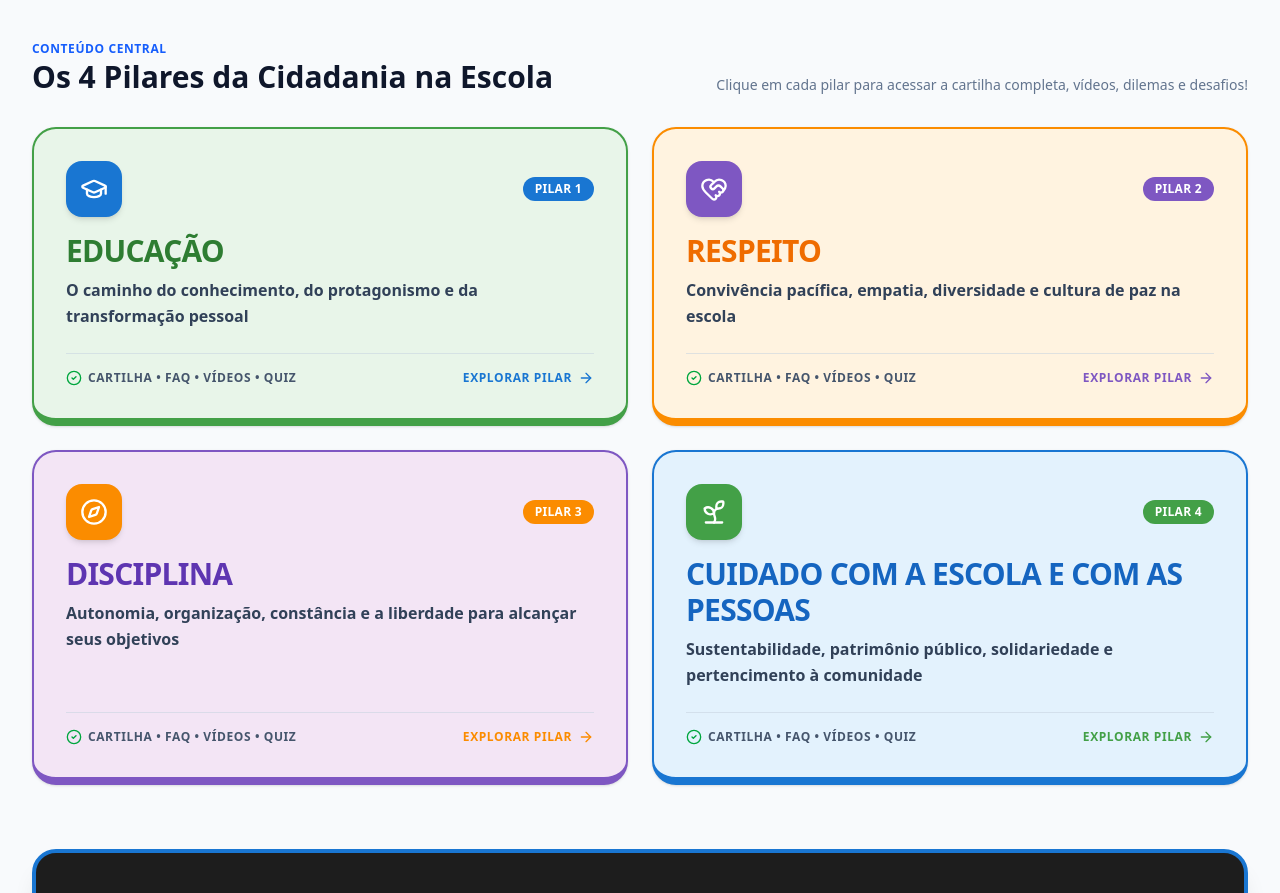
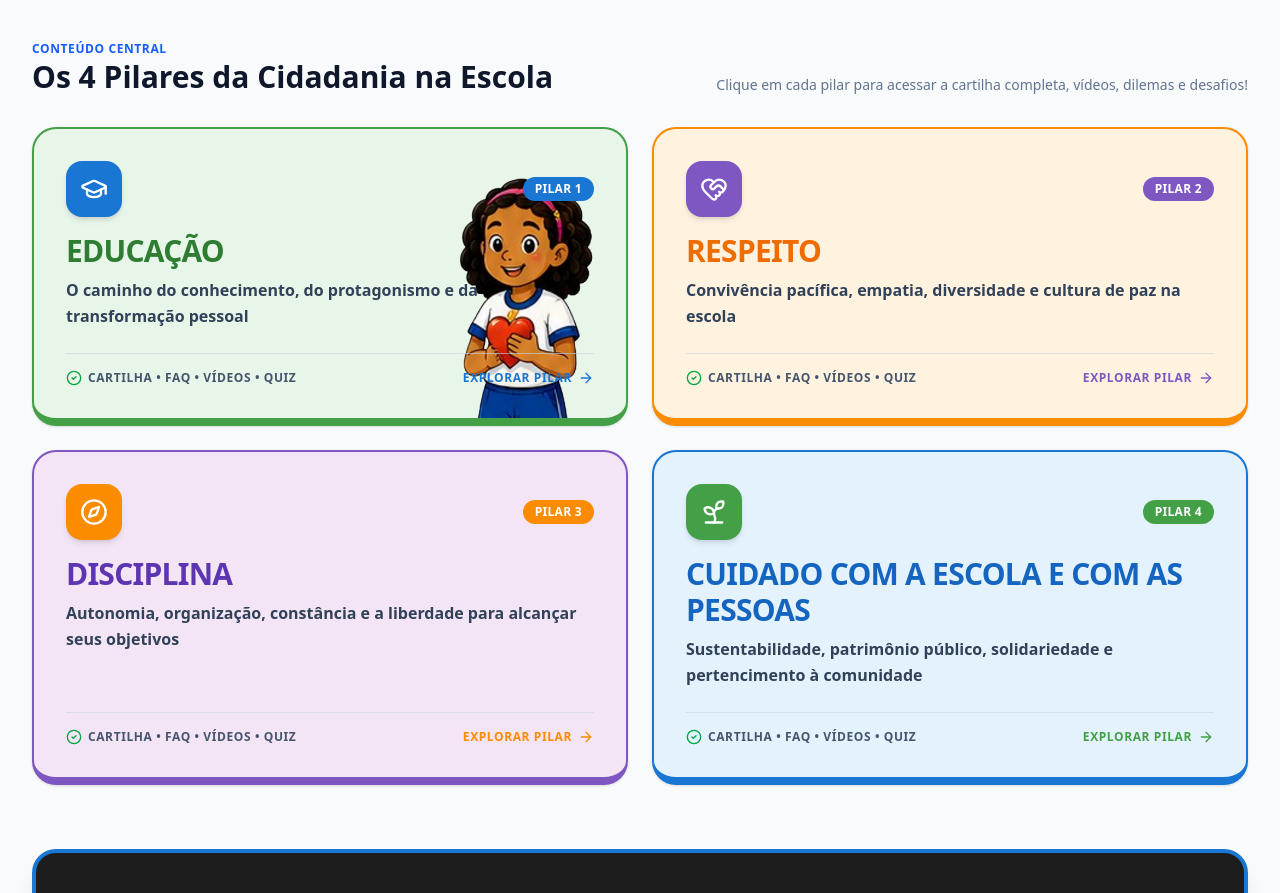
Before and after one commit to Saulocoimbraa/cidadania-escola, a React (Vite) app: page / in a window 1280 px wide. Shown: the part 1240-2133 px from the top of the page. Built offline with nearby package versions, Linux system fonts and the light colour scheme.

Commit message:
feat: adiciona edu.png como plano de fundo no cartao do pilar Educacao

```diff
--- a/src/components/home/HomeView.tsx
+++ b/src/components/home/HomeView.tsx
@@ -18,6 +18,7 @@ import {
 import { ALL_PILLARS } from '../../data/cartilhaData';
 import { SpeechButton } from '../common/SpeechButton';
 import bgMain from '../../img/bg-main.jpg';
+import imgEducacao from '../../img/edu.png';
 
 interface HomeViewProps {
   onNavigate: (view: string) => void;
@@ -37,6 +38,16 @@ export const HomeView: React.FC<HomeViewProps> = ({
     HeartHandshake,
     Compass,
     Sprout
+  };
+
+  // Imagem de fundo dos cartões dos pilares
+  // Para ativar: importe o PNG e substitua undefined pelo caminho, ex: `url(${imgEducacao})`
+  // import imgEducacao from '../../img/pillar-educacao.png'; (adicionar no topo do arquivo)
+  const pillarBgImage: { [key: string]: string | undefined } = {
+    educacao: `url(${imgEducacao})`,
+    respeito: undefined, // ex: `url(${imgRespeito})`
+    disciplina: undefined, // ex: `url(${imgDisciplina})`
+    cuidado: undefined, // ex: `url(${imgCuidado})`
   };
 
   return (
@@ -184,16 +195,6 @@ export const HomeView: React.FC<HomeViewProps> = ({
                 : isDisciplina
                   ? 'text-[#5E35B1] dark:text-purple-400'
                   : 'text-[#1565C0] dark:text-blue-400';
-
-            // Imagem de fundo dos cartões dos pilares
-            // Para ativar: importe o PNG e substitua undefined pelo caminho, ex: `url(${imgEducacao})`
-            // import imgEducacao from '../../img/pillar-educacao.png'; (adicionar no topo do arquivo)
-            const pillarBgImage: Record<string, string | undefined> = {
-              educacao: undefined, // ex: `url(${imgEducacao})`
-              respeito: undefined, // ex: `url(${imgRespeito})`
-              disciplina: undefined, // ex: `url(${imgDisciplina})`
-              cuidado: undefined, // ex: `url(${imgCuidado})`
-            };
 
             return (
               <div
```
Also changed, not shown: src/img/edu.png. Lines whose indentation alone changed are shown as unchanged.
